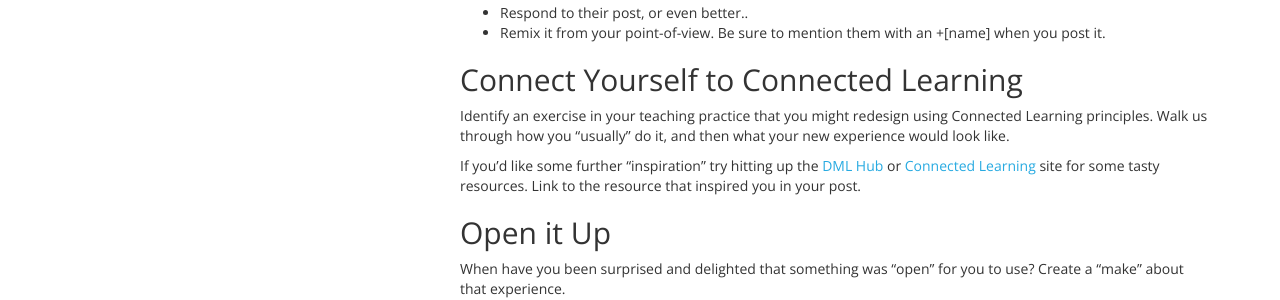
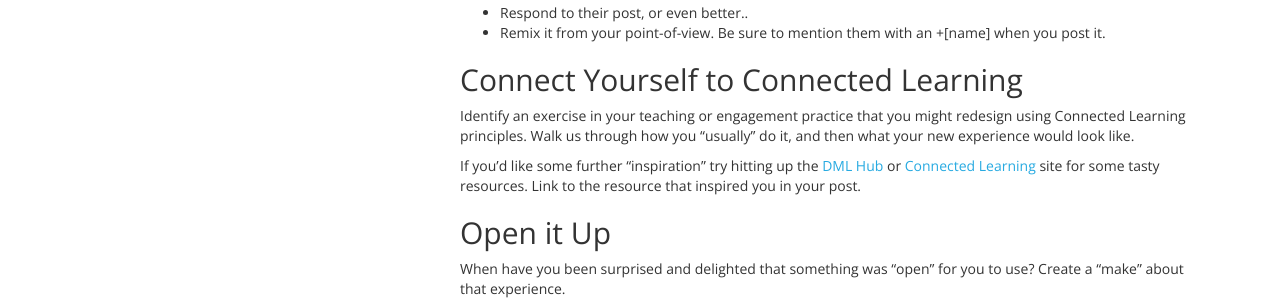
Before and after one commit to mozilla/school-of-webmaking, a Jekyll site: the page built from _posts/2000-01-02-make.markdown, in a window 1280 px wide and 1308 px high. Shown: the part 693-993 px from the top of the window. Built offline with Jekyll 4.4.1, drawn with Linux system fonts in a browser that asks for light colours; nearby versions of some CDN libraries; Markdown is read by kramdown in place of the engine named in the settings.

Commit message:
added a word to the make post in exploring module

```diff
--- a/_posts/2000-01-02-make.markdown
+++ b/_posts/2000-01-02-make.markdown
@@ -43,7 +43,7 @@ If you are so inspired, either:
 
 ## Connect Yourself to Connected Learning
 
-Identify an exercise in your teaching practice that you might redesign using Connected Learning principles. Walk us through how you “usually” do it, and then what your new experience would look like.
+Identify an exercise in your teaching or engagement practice that you might redesign using Connected Learning principles. Walk us through how you “usually” do it, and then what your new experience would look like.
 
 If you’d like some further “inspiration” try hitting up the [DML Hub](http://dmlhub.net/research) or [Connected Learning](http://connectedlearning.tv/) site for some tasty resources. Link to the resource that inspired you in your post.
 
--- a/css/landing.css
+++ b/css/landing.css
@@ -7,7 +7,7 @@ body {
 	background-position: top center;
 	background-repeat: no-repeat;
 	background-image: url('/img/reps-athens-scary-face.jpg');
-}
+	}
 .jumbotron {
 	margin-bottom: 0;
 	text-align: center;
```
Also changed, not shown: img/landingimg.jpg (added).
